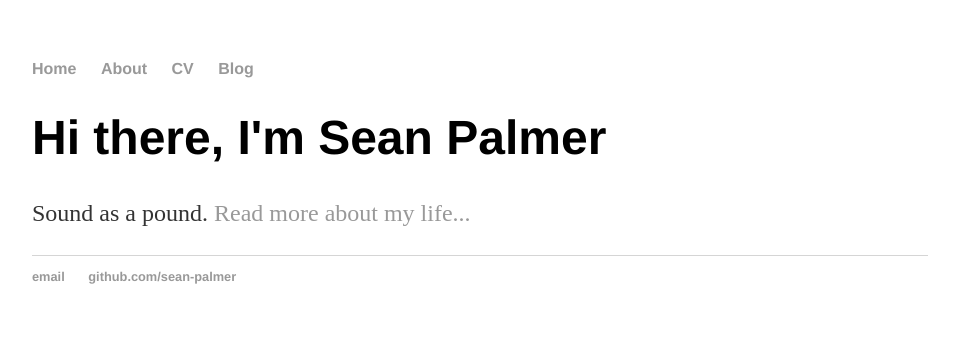
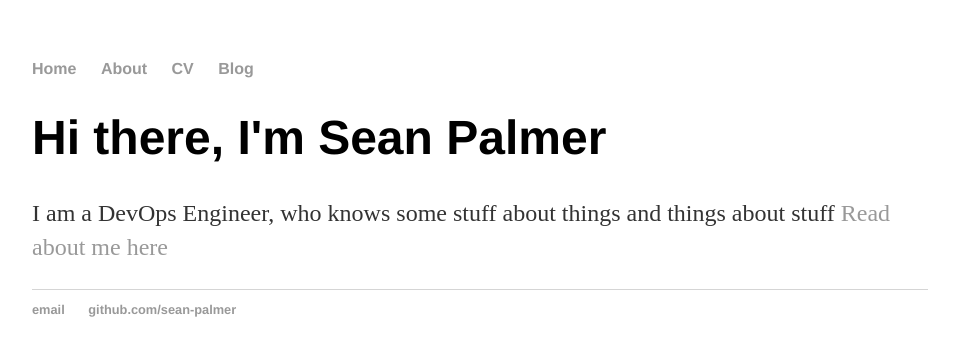
Before and after one commit to sean-palmer/sean-palmer.github.io, a Jekyll site: the page built from index.html, in a window 1280 px wide. Shown: the top 356 px of the page, without its empty margins (160-1119 px from the left). Built offline with Jekyll 4.4.1, drawn with Linux system fonts in a browser that asks for light colours.

Commit message:
Editing homepage

```diff
--- a/index.html
+++ b/index.html
@@ -1,8 +1,8 @@
 ---
 layout: default
-title: Sean Palmer, Sound Lad
+title: Sean Palmer
 ---
 <div class="blurb">
 	<h1>Hi there, I'm Sean Palmer</h1>
-	<p>Sound as a pound. <a href="/about">Read more about my life...</a></p>
+	<p>I am a DevOps Engineer, who knows some stuff about things and things about stuff <a href="/about">Read about me here</a></p>
 </div><!-- /.blurb -->
```
